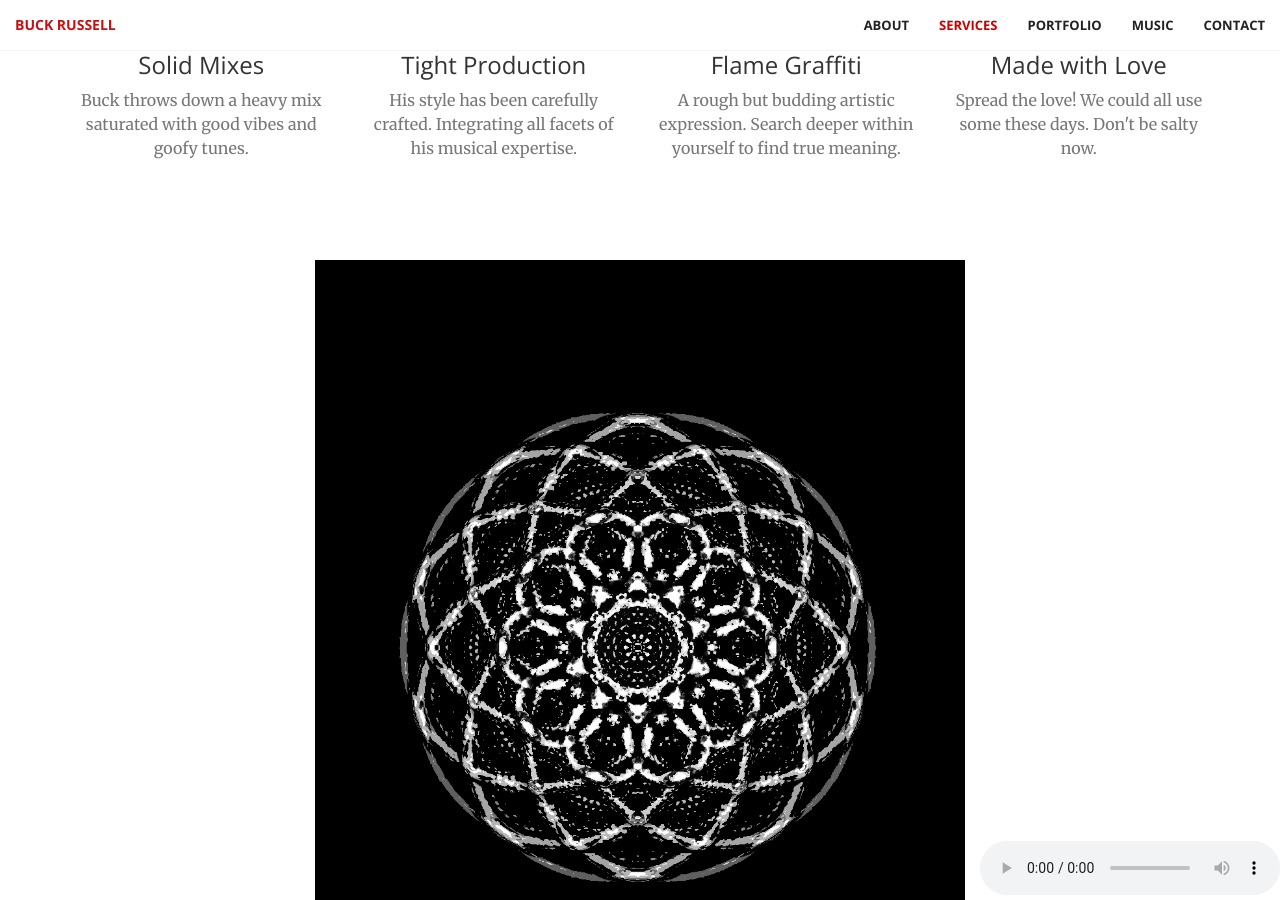
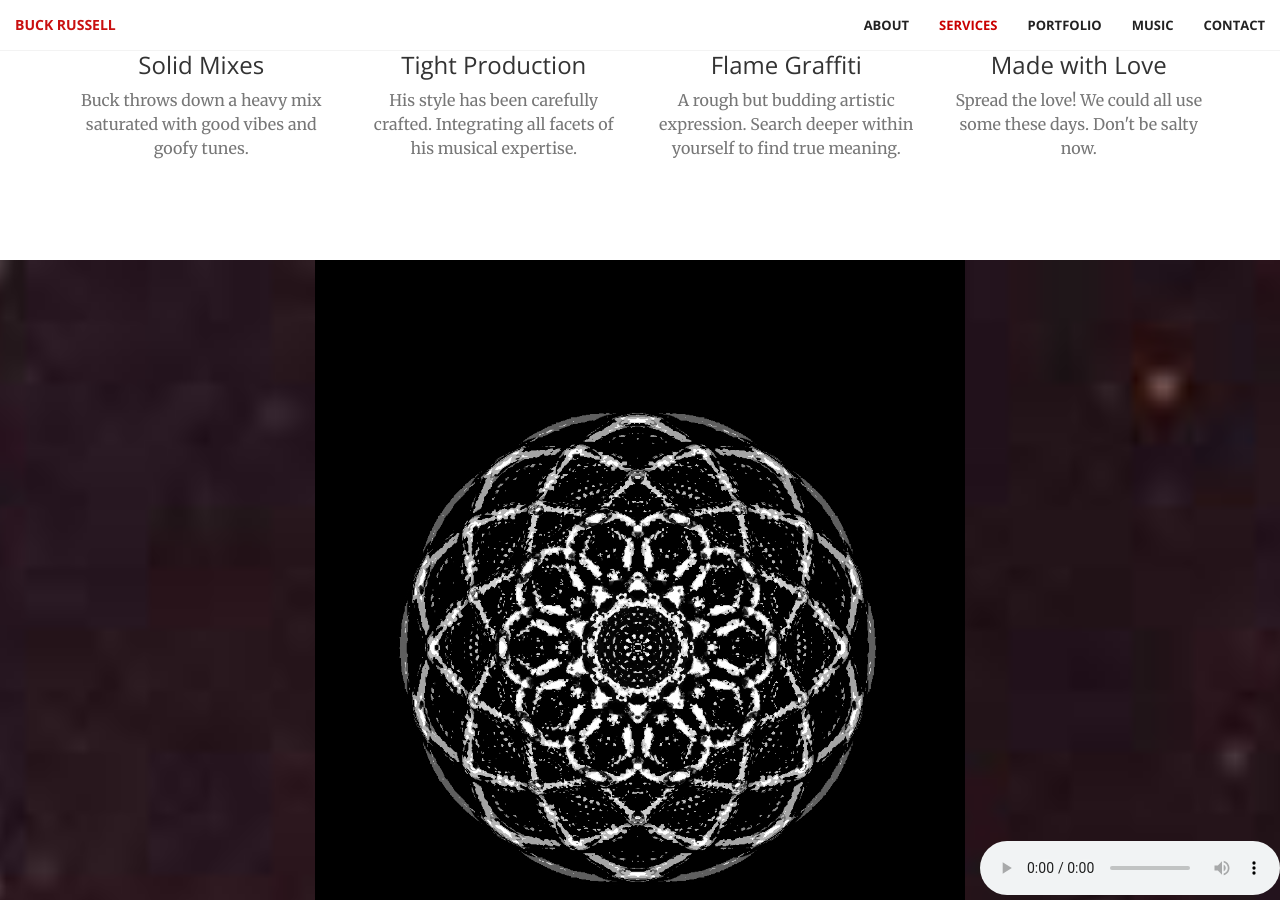
Before and after one commit to buckrussell/buckrussell.github.io, a Jekyll site: the page index.html, which Jekyll copies as it is, in a window 1280 px wide and 900 px high, scrolled down 1610 px. Built offline with Jekyll 4.4.1, drawn with Linux system fonts in a browser that asks for light colours.

Commit message:
Update creative.css

```diff
--- a/css/creative.css
+++ b/css/creative.css
@@ -258,7 +258,7 @@ header .header-content .header-content-inner p {
     margin-bottom: 0;
 }
 
-.portfolio {
+#portfolio {
     background-image: url(../img/puppis-a-remnant-1920.jpg);
     background-position: center;
     -webkit-background-size: cover;
```
